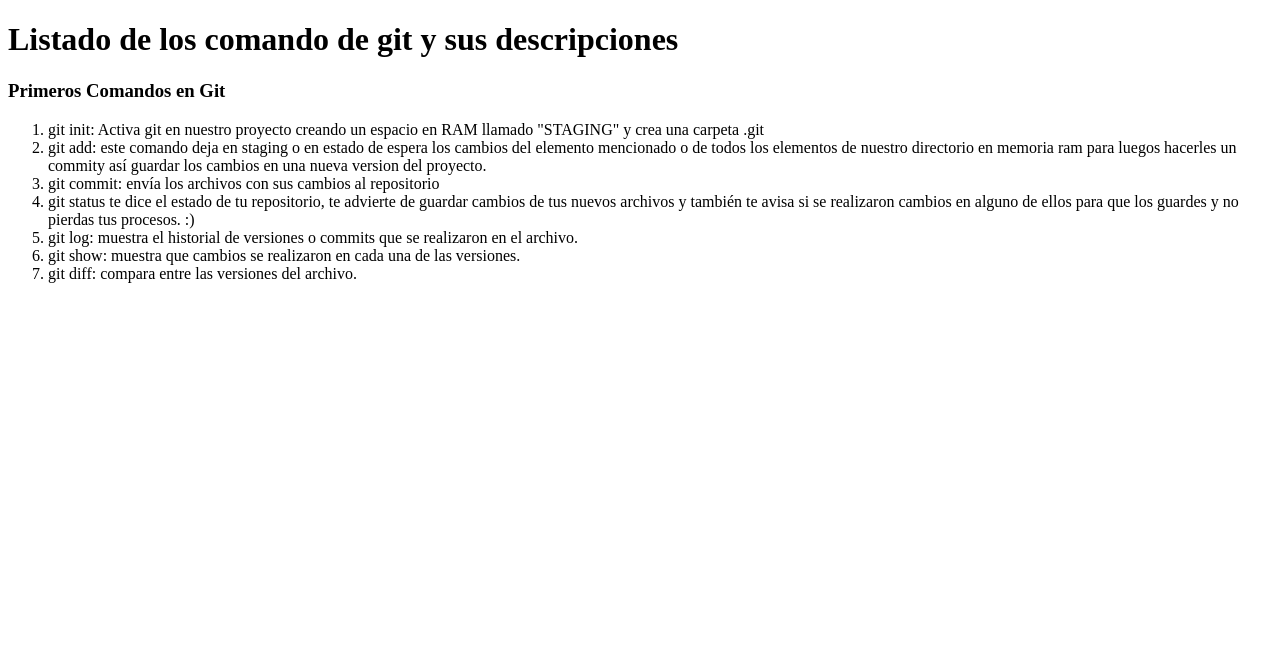
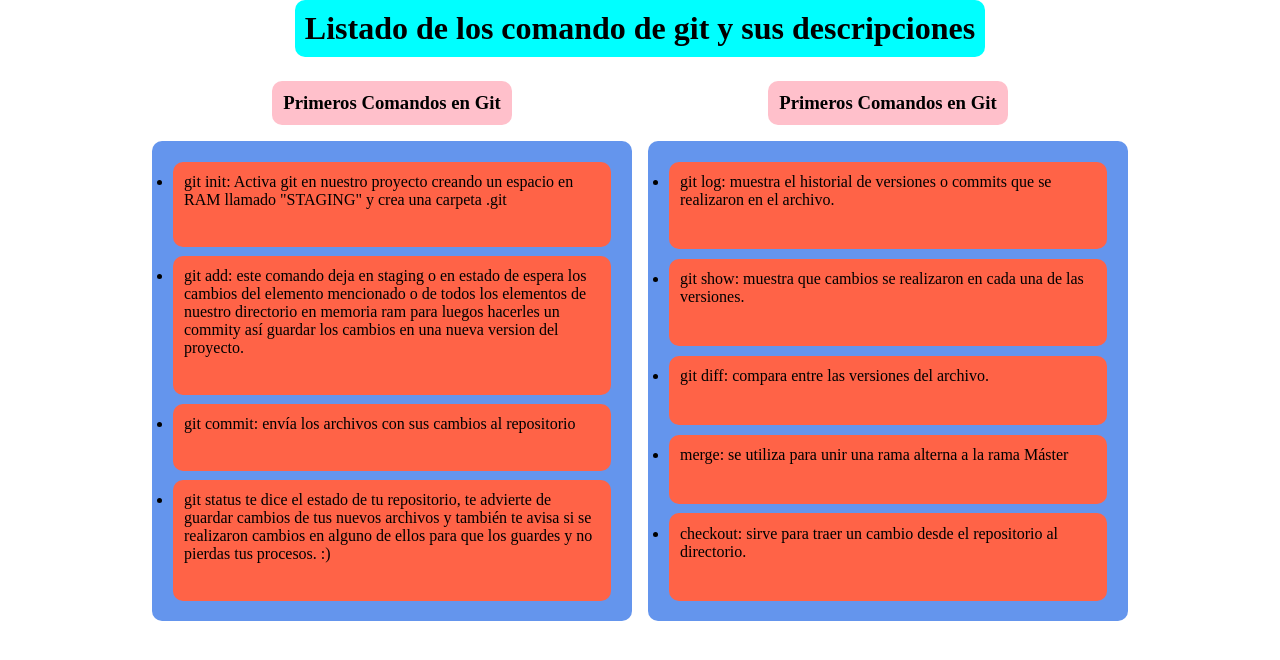
Before and after one commit to Exe-Figueroa/githubResumen, a plain HTML site: page index.html in a window 1280 px wide. Drawn offline with Linux system fonts and the light colour scheme.

Commit message:
Completé la segunda lista y apliqué diseño a las mismas

```diff
--- a/css/style.css
+++ b/css/style.css
@@ -0,0 +1,55 @@
+* {
+    padding: 0;
+    margin: 0;
+    box-sizing: border-box;
+}
+html {
+    font-size: 62,5%;
+}
+header {
+    display: flex;
+    justify-content: center;
+}
+h1 {
+    background-color: aqua;
+    border-radius: 10px;
+    padding: 10px;
+    text-align: center;
+}
+main {
+    display: flex;
+    justify-content: center;
+    flex-wrap: wrap;
+}
+.subtitulos1 {
+    width: 30rem;
+    display: flex;
+    flex-wrap: wrap;
+    justify-content: center;
+    margin: 0.5rem;
+}
+h3 {
+    display: flex;
+    justify-content: center;
+    background-color: pink;
+    margin: 1rem;
+    font-size: 1,6rem;
+    padding: 0.7rem;
+    border-radius: 10px;
+
+}
+.lista {
+    display: flex;
+    background-color: cornflowerblue;
+    flex-wrap: wrap;
+    padding: 1rem;
+    border-radius: 10px;
+    height: 60vh;
+}
+.lista li {
+    margin: 0.3rem;
+    background-color: tomato;
+    border-radius: 10px;
+    padding: 0.7rem;
+    width: 100%;
+}
--- a/index.html
+++ b/index.html
@@ -5,26 +5,34 @@
     <meta http-equiv="X-UA-Compatible" content="IE=edge">
     <meta name="viewport" content="width=device-width, initial-scale=1.0">
     <title>Aplicando Git</title>
+    <link rel="stylesheet" href="./css/style.css">
 </head>
 <body>
-    <h1>Listado de los comando de git y sus descripciones</h1>
+    <header>
+        <h1>Listado de los comando de git y sus descripciones</h1>
+    </header>
     <main>
-        <div>
+        <div class="subtitulos1">
             <h3>Primeros Comandos en Git</h3>
-            <ol>
+            <ul class="lista">
                 <li>git init: Activa git en nuestro proyecto creando un espacio en RAM llamado "STAGING" y crea una carpeta .git</li>
                 <li>git add: este comando deja en staging o en estado de espera los cambios del elemento mencionado o de todos los elementos de nuestro directorio en memoria ram para luegos hacerles un commity así guardar los cambios en una nueva version del proyecto.</li>
                 <li>git commit: envía los archivos con sus cambios al repositorio</li>
                 <li>git status te dice el estado de tu repositorio, te advierte de guardar cambios de tus nuevos archivos y también te avisa si se realizaron cambios en alguno de ellos para que los guardes y no pierdas tus procesos. :)</li>
+
+            </ul>
+        </div>
+        <div class="subtitulos1">
+            <h3>Primeros Comandos en Git</h3>
+            <ul class="lista">
                 <li>git log: muestra el historial de versiones o commits que se realizaron en el archivo.</li>
                 <li>git show: muestra que cambios se realizaron en cada una de las versiones.</li>
                 <li>git diff: compara entre las versiones del archivo.</li>
-            </ol>
+                <li>merge: se utiliza para unir una rama alterna a la rama Máster</li>
+                <li>checkout: sirve para traer un cambio desde el repositorio al directorio.</li>
+            </ul>
         </div>
-        <div>
-
-        </div>
-        <div>
+        <div class="subtitulos1">
 
         </div>
     </main>
```
